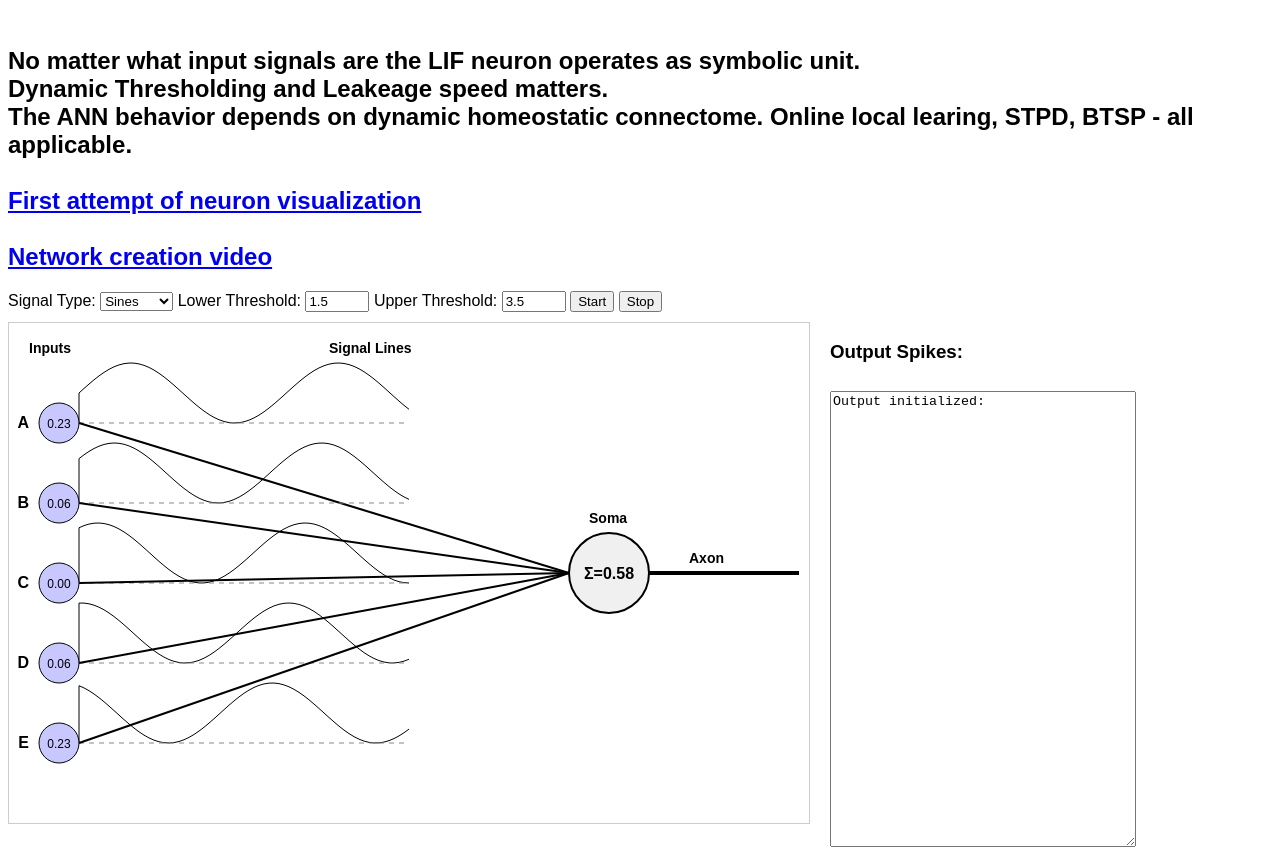
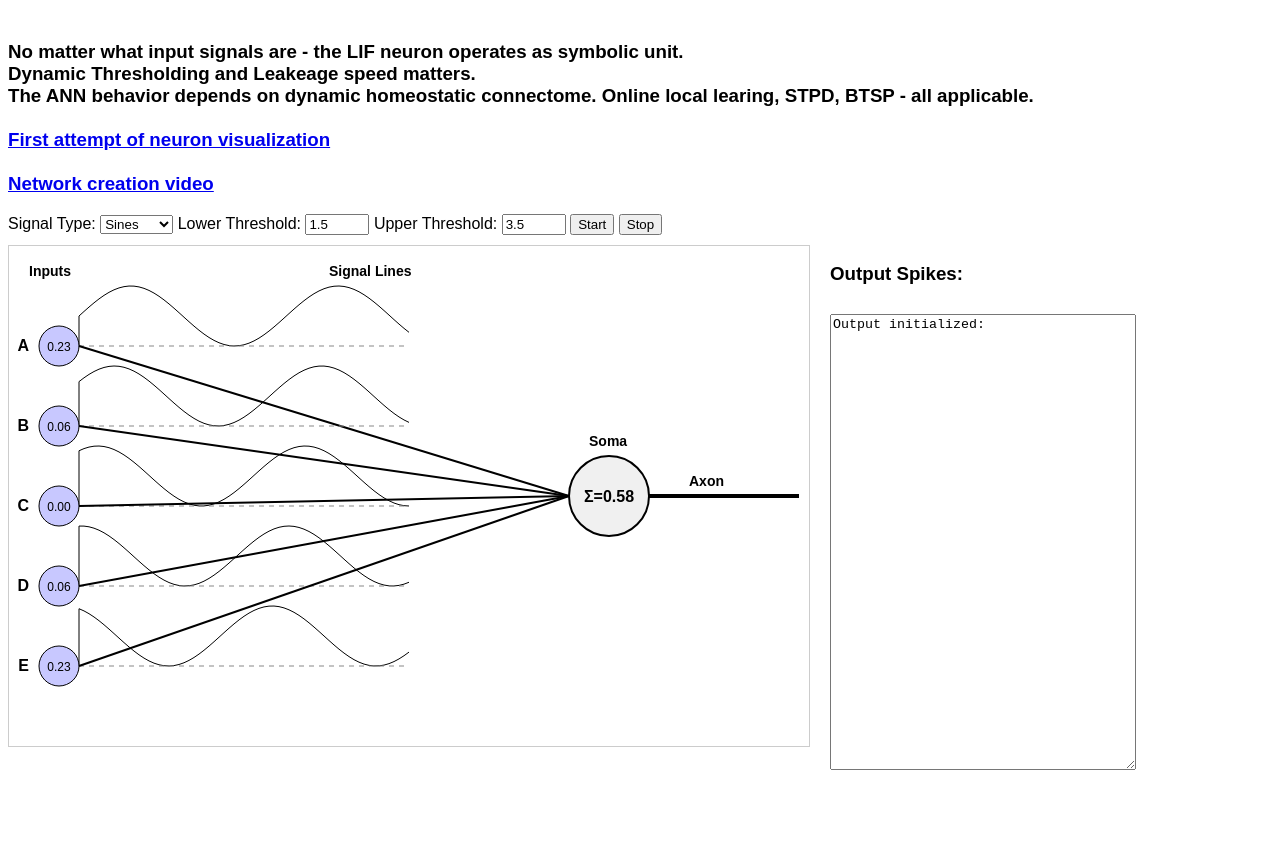
Before and after one commit to MasterAlgo/Demos, a plain HTML site: page index.html in a window 1280 px wide. Shown: the part 61-912 px from the top of the page. After the commit the page ends 835 px from the top, so only its background shows below. Drawn offline with Linux system fonts and the light colour scheme.

Commit message:
Update index.html

```diff
--- a/index.html
+++ b/index.html
@@ -21,8 +21,8 @@
 </head>
 <body>
     <h1>Thresholded LIF Neuron Visualization</h1>
-<h2>
-<br>No matter what input signals are the LIF neuron operates as symbolic unit.
+<h3>
+<br>No matter what input signals are - the LIF neuron operates as symbolic unit.
 <br>Dynamic Thresholding and Leakeage speed matters.
 <br>The ANN behavior depends on dynamic homeostatic connectome. Online local learing, STPD, BTSP - all applicable.
     <br>
@@ -30,7 +30,7 @@
     <br>
     <br> <a href="https://masteralgo.github.io/Demos/net.mp4">Network creation video</a>
     <br>
-</h2>
+</h3>
 <p>
 
     <div class="controls">
```
